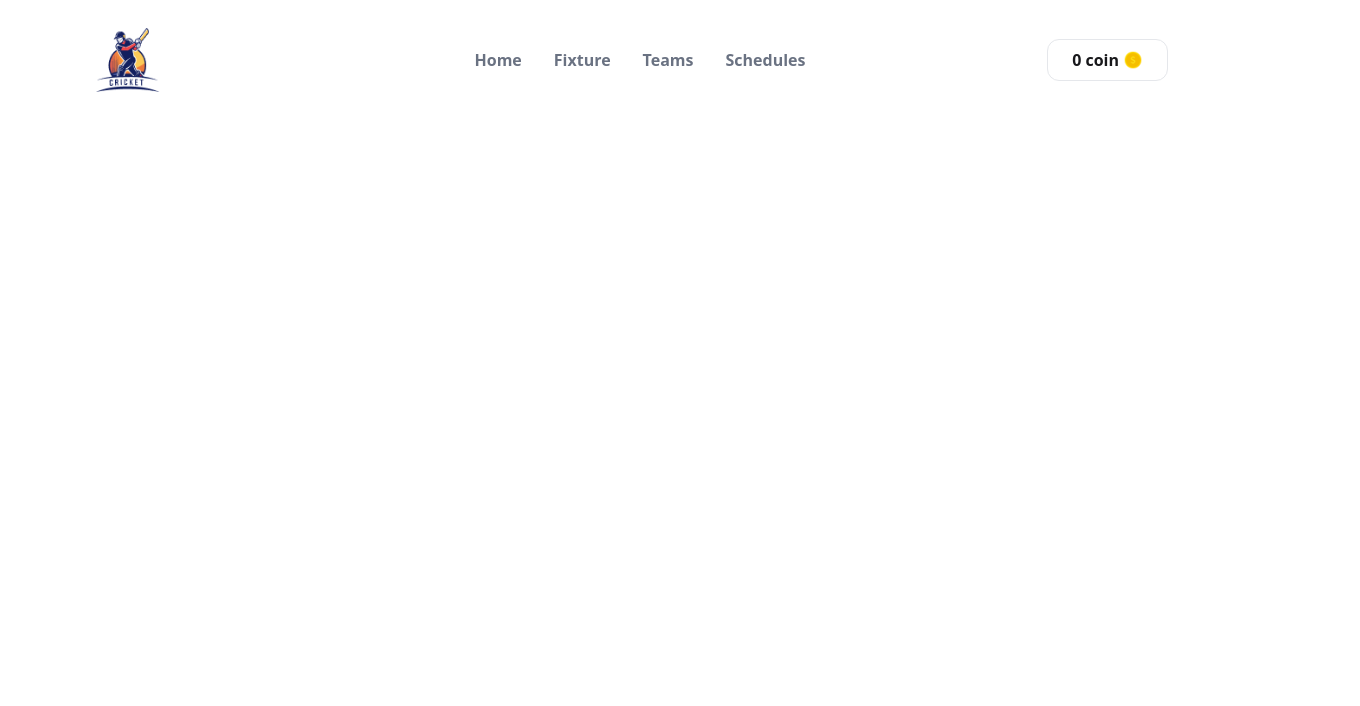
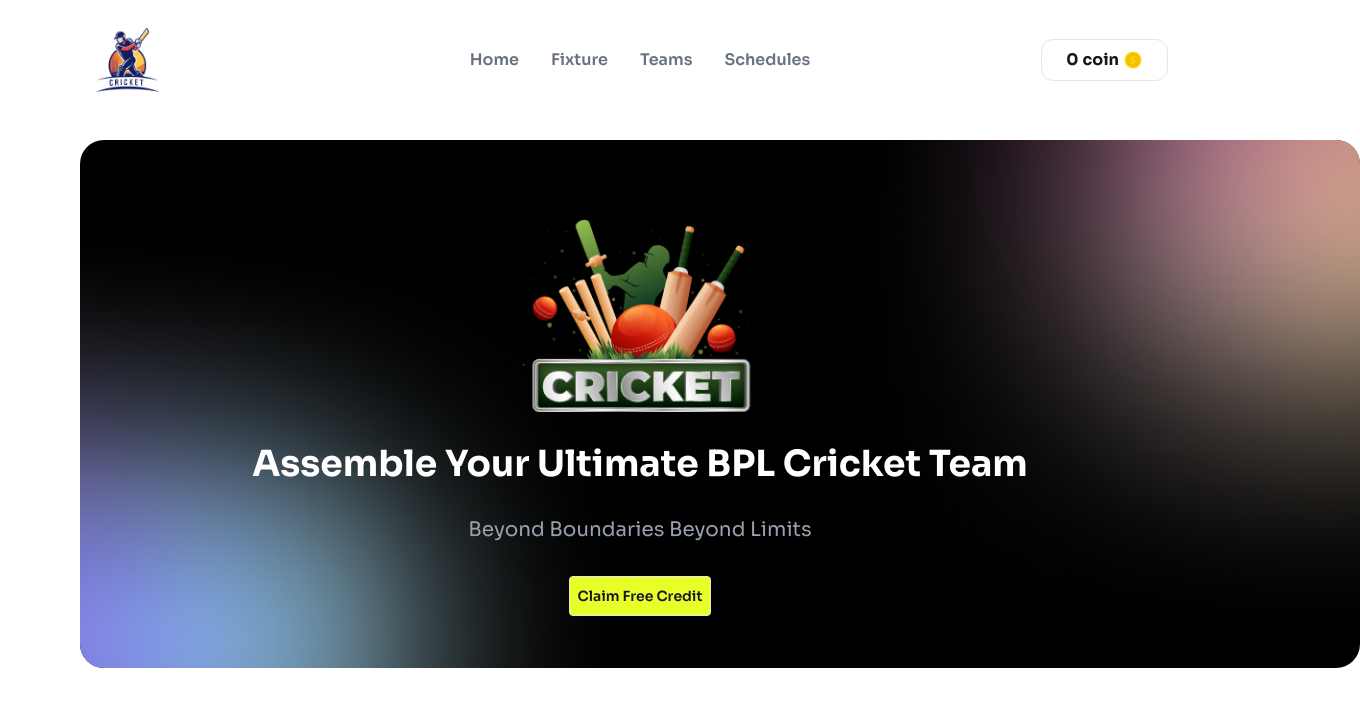
Before and after one commit to tausifislamsheik/BPL-Draft-Hub, a React (Vite) app: page / in a window 1280 px wide. Shown: the top 706 px of the page, 1360 px wide, since content can reach past the window. Built offline with nearby package versions, Linux system fonts and the light colour scheme.

Commit message:
Banner section added

```diff
--- a/src/App.jsx
+++ b/src/App.jsx
@@ -1,4 +1,5 @@
 import './App.css'
+import Banner from './components/Banner/Banner'
 import Navbar from './components/Navbar/Navbar'
 
 function App() {
@@ -7,7 +8,7 @@ function App() {
   return (
     <div className='mx-5 lg:mx-20'>
       <Navbar></Navbar>
-
+      <Banner></Banner>
     </div>
   )
 }
--- /dev/null
+++ b/src/components/Banner/Banner.jsx
@@ -0,0 +1,19 @@
+import bgShadow from '../../assets/images/bg-shadow.png'
+import banner from '../../assets/images/banner-main.png'
+
+
+const Banner = () => {
+    return (
+        <div className='mt-10'>
+            <img className='bg-black rounded-3xl absolute' src={bgShadow} alt="" />
+            <div className='relative text-white text-center px-auto space-y-2 md:space-y-5 lg:space-y-8 lg:py-20 p-2'>
+                <img className='mx-auto w-20 lg:w-60' src={banner} alt="" />
+                <h1 className='lg:text-4xl font-bold'>Assemble Your Ultimate BPL Cricket Team</h1>
+                <p className='text-sm lg:text-xl text-gray-400'>Beyond Boundaries Beyond Limits</p>
+                <button class="btn btn-soft bg-[#E7FE29] px-2 text-sm">Claim Free Credit</button>
+            </div>
+        </div>
+    );
+};
+
+export default Banner;
--- a/src/index.css
+++ b/src/index.css
@@ -1,2 +1,8 @@
+@import url('https://fonts.googleapis.com/css2?family=Sora:wght@100..800&display=swap');
+
 @import "tailwindcss";
 @plugin "daisyui";
+
+body{
+    font-family: "Sora", sans-serif;
+}
```
